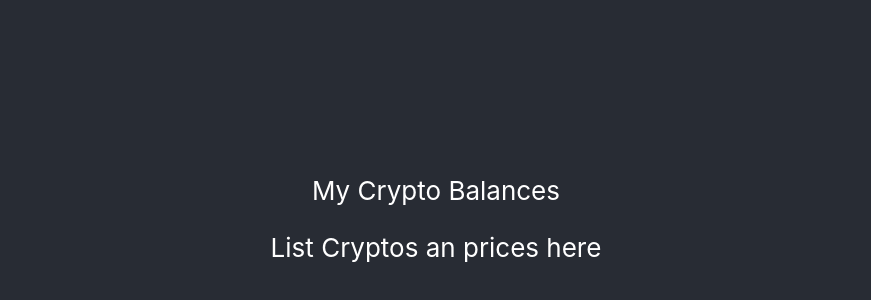
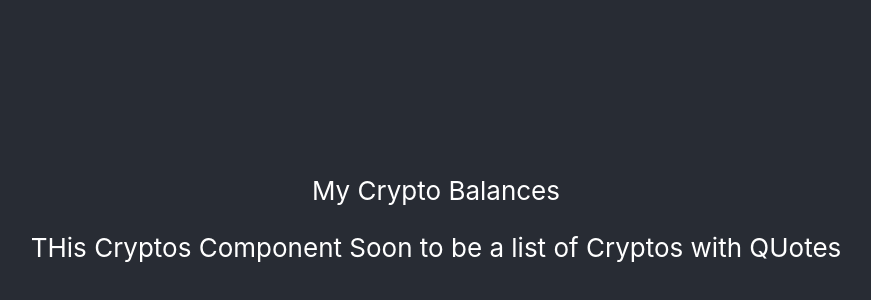
Before and after one commit to jgrantbrown/CryptoBalance, a React (Create React App) app: page / in a window 1280 px wide. Shown: the part 168-468 px from the top of the page, without its empty margins (204-1075 px from the left). Built offline with nearby package versions, Linux system fonts and the light colour scheme.

Commit message:
settinng up structure for react and redux. first component setup

```diff
--- a/src/App.js
+++ b/src/App.js
@@ -1,5 +1,5 @@
 import React, { Component } from 'react';
-
+import Cryptos from './components/Cryptos/Cryptos'
 import './App.css';
 
 export default class App extends Component {
@@ -9,7 +9,7 @@ export default class App extends Component {
         <header className="App-header">
           My Crypto Balances
           <p>
-            List Cryptos an prices here
+          <Cryptos />
           </p>
         </header>
         {/* ADD COMPONENTS HERE? */}
--- /dev/null
+++ b/src/components/Cryptos/Cryptos.js
@@ -0,0 +1,12 @@
+import React, { Component } from 'react';
+
+class Cryptos extends Component {
+  render() {
+    return (
+      <div>
+        THis Cryptos Component Soon to be a list of Cryptos with QUotes
+      </div>
+    )
+  }}
+
+  export default Cryptos;
```
